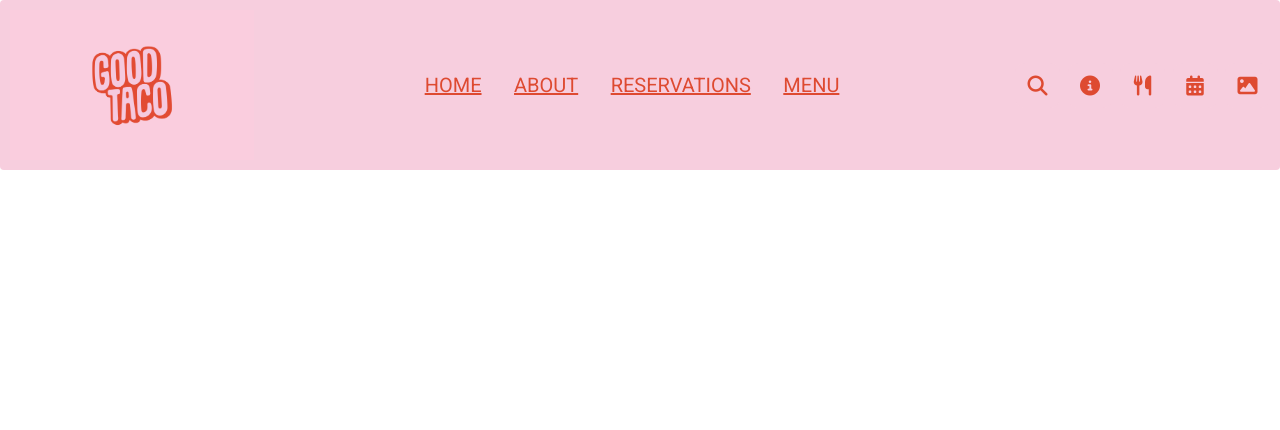
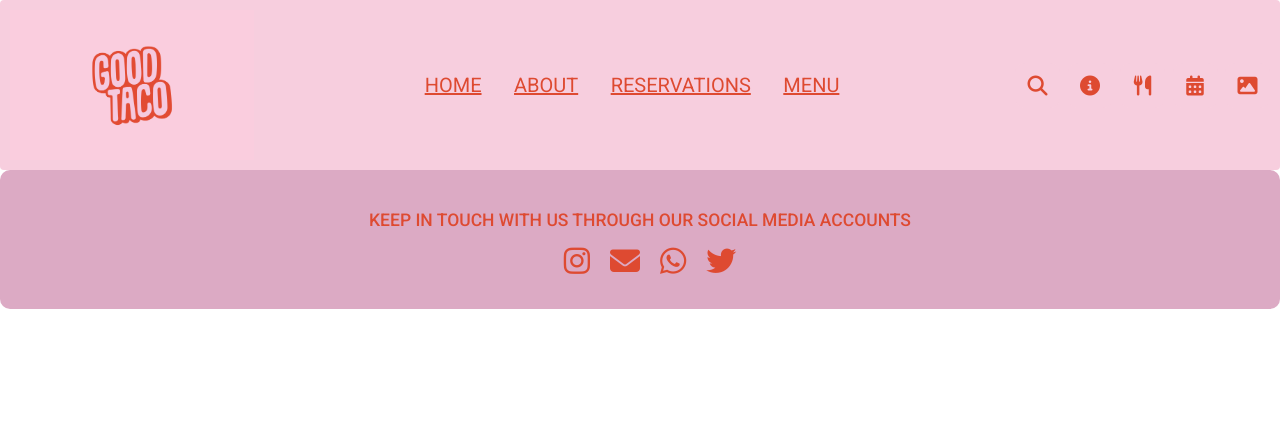
Before and after one commit to E01N/GoodTaco, a Django app: template templates/base.html in a window 1280 px wide. Shown: the top 430 px of the page. Run offline with Django 3.2, Linux system fonts and the light colour scheme; the template is opened without the code that fills it, so the values that code supplies are empty.

Commit message:
linked css file and added footer

```diff
--- a/templates/base.html
+++ b/templates/base.html
@@ -14,7 +14,7 @@
 
     {% block corecss %}
         <link rel="stylesheet" type="text/css" href="https://cdnjs.cloudflare.com/ajax/libs/font-awesome/6.2.0/css/all.min.css">
-        <link rel="stylesheet" href="{% static 'static/base.css' %}">
+        <link rel="stylesheet" href="{% static 'css/base.css' %}">
         <link rel="stylesheet" href="https://cdn.jsdelivr.net/npm/swiper/swiper-bundle.min.css">
         <link href="https://cdn.jsdelivr.net/npm/bootstrap@5.3.0-alpha1/dist/css/bootstrap.min.css" rel="stylesheet" integrity="sha384-GLhlTQ8iRABdZLl6O3oVMWSktQOp6b7In1Zl3/Jr59b6EGGoI1aFkw7cmDA6j6gD" crossorigin="anonymous">
     {% endblock %}
@@ -29,7 +29,7 @@
     {% block extra_js %}
     {% endblock %}
 
-    <title>GoodTaco {% block extra_title %}{% endblock %}</title>
+    <title>GoodTaco{% block extra_title %}{% endblock %}</title>
 </head>
   <body>
     <header class="header" id="header">
@@ -53,6 +53,19 @@
 
     </header>
 
+    <footer>
+        <div class="footer-content" id="footer">
+            <h3>keep in touch with us through our social media accounts</h3>
+            <ul class="socials">
+                <li><a href="https://www.instagram.com/" target="_blank"><i class="fa-brands fa-instagram"></i></a></li>
+                <li><a href="http://mail.google.com/mail?hl=en" target="_blank"><i class="fa-solid fa-envelope"></i></a></li>
+                <li><a href="https://www.whatsapp.com/" target="_blank"><i class="fa-brands fa-whatsapp"></i></a></li>
+                <li><a href="https://www.twitter.com/" target="_blank"><i class="fa-brands fa-twitter"></i></a></li>
+
+            </ul>
+        </div>
+    </footer>
+
     {% if messages %}
         <div class="message-container"></div>
     {% endif %}
```
